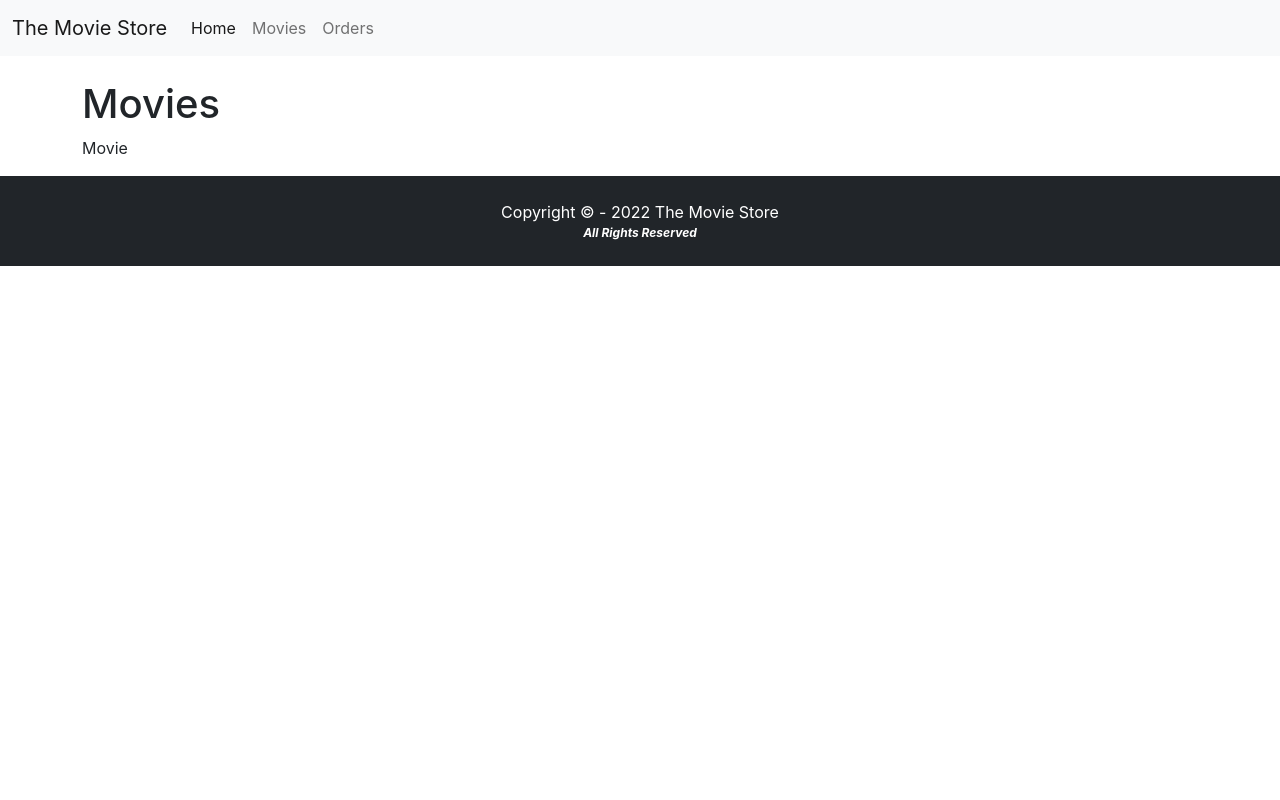
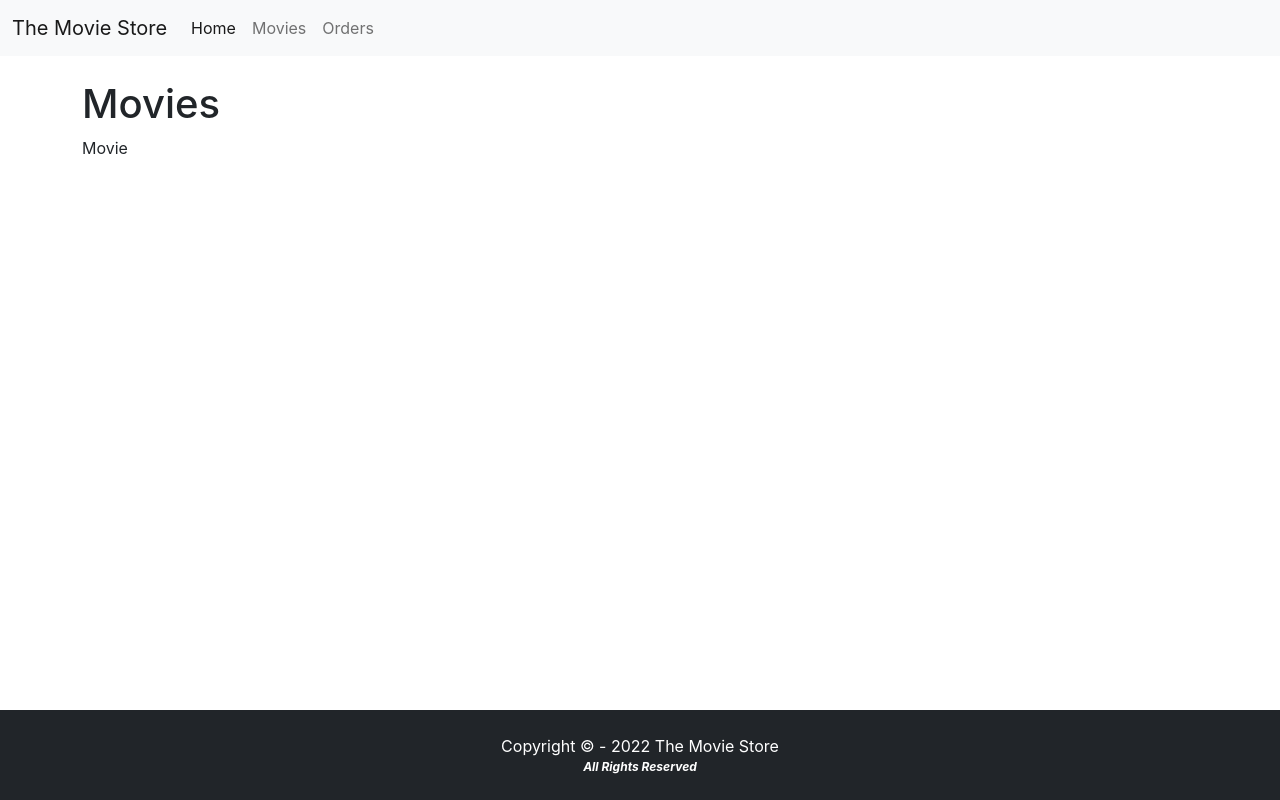
Before and after one commit to dimitar-4/movie-store-app-react, a React (Create React App) app: page /movies in a window 1280 px wide. Built offline with nearby package versions, Linux system fonts and the light colour scheme.

Commit message:
Import & add new routes. Add BS style classes

```diff
--- a/src/App.js
+++ b/src/App.js
@@ -1,21 +1,25 @@
 import { Routes, Route } from "react-router-dom";
 import Footer from "./components/Footer";
 import Home from "./components/Home";
+import MovieDetails from "./components/MovieDetails";
 import Movies from "./components/Movies";
 import Navbar from "./components/Navbar";
+import Orders from "./components/Orders";
 
 function App() {
   return (
-    <>
+    <div className="d-flex flex-column min-vh-100">
       <Navbar />
       <div className="container">
         <Routes>
           <Route path="/" element={<Home />} />
           <Route path="/movies" element={<Movies />} />
+          <Route path="/movies/:movieId" element={<MovieDetails />} />
+          <Route path="/orders" element={<Orders />} />
         </Routes>
       </div>
       <Footer />
-    </>
+    </div>
   );
 }
 
```
